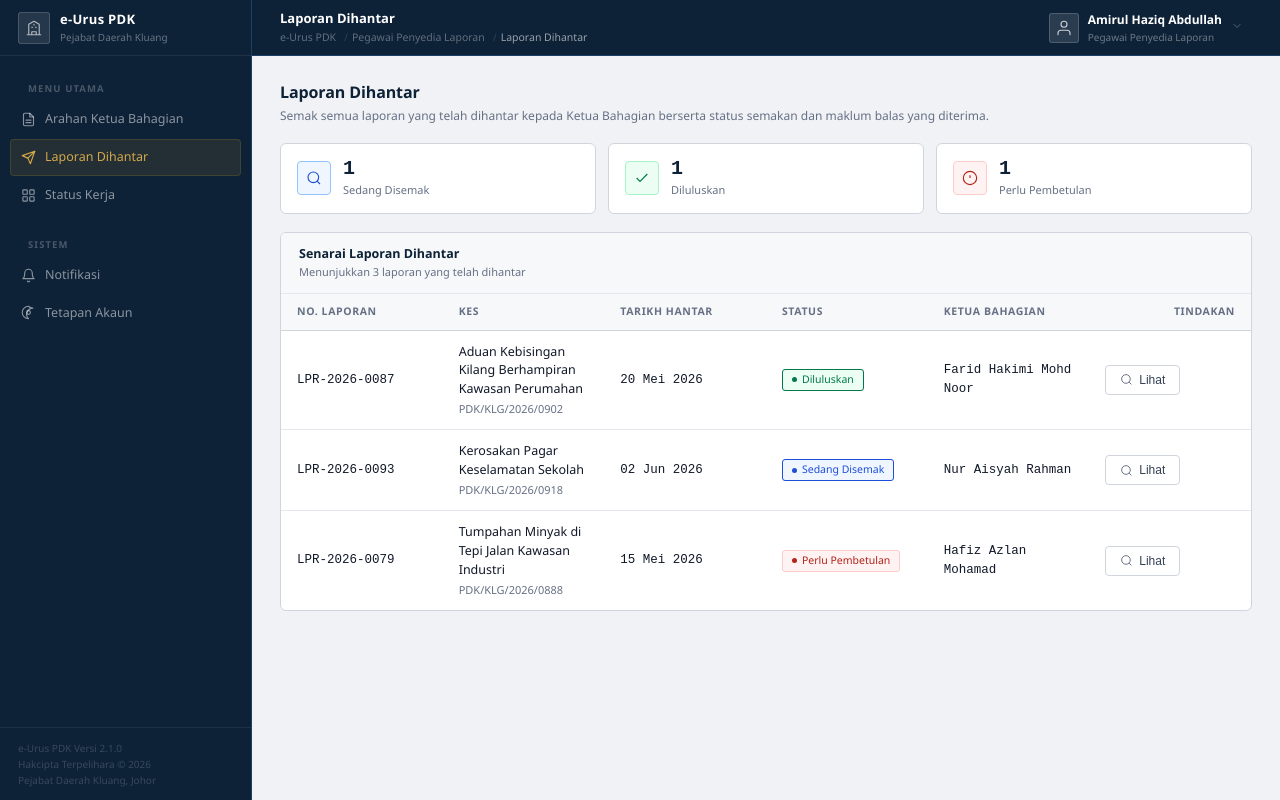
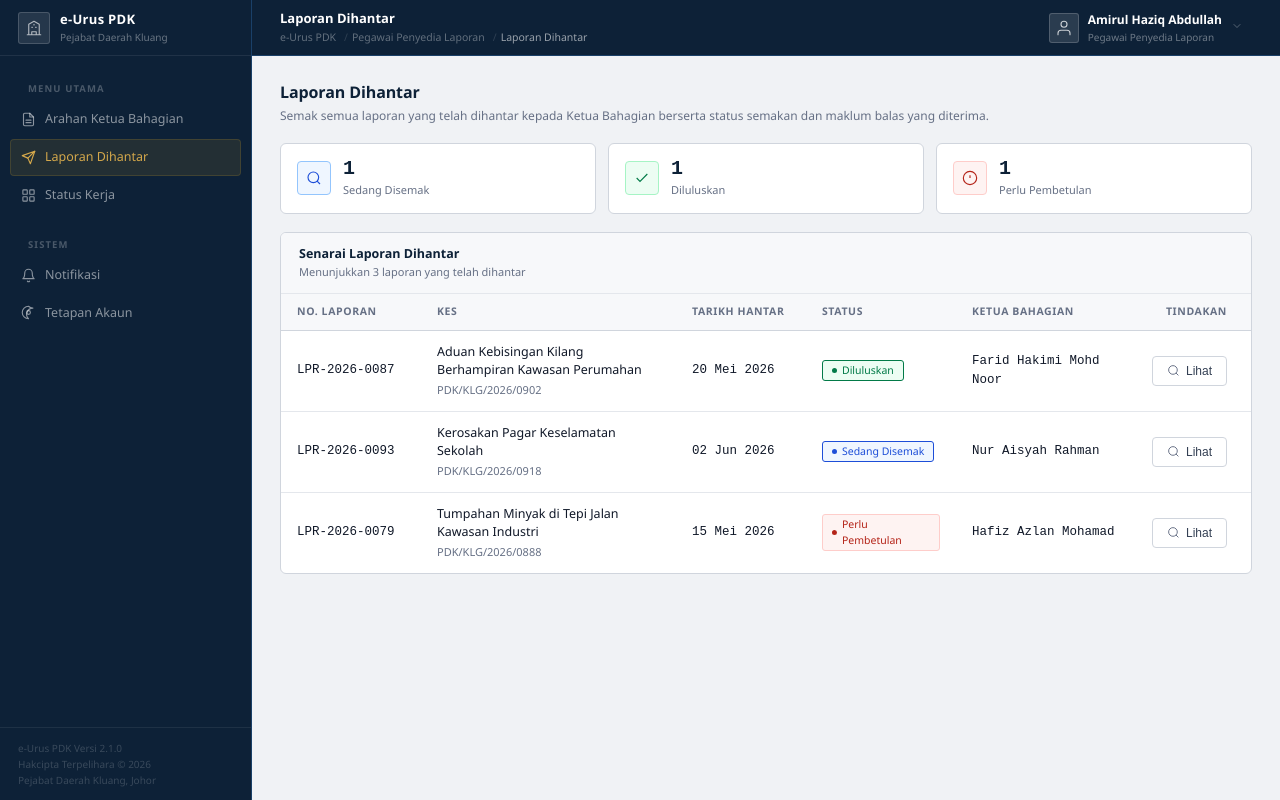
Before and after one commit to tirazman/TRIPLEA-SCSE2243-ADP-PROJECT1, a React (Vite) app in the folder frontend/: page /pegawai-penyedia/laporan-dihantar in a window 1280 px wide. Built offline with nearby package versions, Linux system fonts and the light colour scheme.

Commit message:
Update PPLLaporanDihantar

```diff
--- a/frontend/src/view/PegawaiPenyediaLaporan/PPLLaporanDihantar.jsx
+++ b/frontend/src/view/PegawaiPenyediaLaporan/PPLLaporanDihantar.jsx
@@ -147,7 +147,16 @@ export default function PPLLaporanDihantar() {
             </div>
           </div>
 
-          <table className="data-table">
+          {/* 📌 Ditambah style tableLayout auto dan colgroup bagi menetapkan ukuran lebar yang kemas */}
+          <table className="data-table" style={{ tableLayout: "auto" }}>
+            <colgroup>
+              <col style={{ width: "140px" }} />
+              <col />
+              <col style={{ width: "130px" }} />
+              <col style={{ width: "150px" }} />
+              <col style={{ width: "180px" }} />
+              <col style={{ width: "110px" }} />
+            </colgroup>
             <thead>
               <tr>
                 <th>No. Laporan</th>
@@ -155,7 +164,8 @@ export default function PPLLaporanDihantar() {
                 <th>Tarikh Hantar</th>
                 <th>Status</th>
                 <th>Ketua Bahagian</th>
-                <th style={{ textAlign: "right" }}>Tindakan</th>
+                {/* 📌 Diperbaiki tulisan header 'Tindakan' alignment-nya */}
+                <th style={{ textAlign: "right", paddingRight: "24px" }}>Tindakan</th>
               </tr>
             </thead>
             <tbody>
@@ -169,7 +179,9 @@ export default function PPLLaporanDihantar() {
                   <td className="td-date">{r.dateSubmitted}</td>
                   <td><ReportStatusBadge status={r.status} /></td>
                   <td className="td-date">{r.kbName}</td>
-                  <td style={{ textAlign: "right" }}>
+                  {/* 📌 Penjajaran butang 'Lihat' dilaraskan supaya selari di bawah teks tindakan */}
+                  <td style={{ paddingRight: "24px" }}>
+                    <div style={{ display: "flex", justifyContent: "flex-end" }}>
                       <button className="btn-secondary" onClick={() => setViewingReport(r)}>
                         <svg viewBox="0 0 24 24" fill="none" stroke="currentColor" strokeWidth="2.5">
                           <circle cx="11" cy="11" r="8" />
@@ -177,6 +189,7 @@ export default function PPLLaporanDihantar() {
                         </svg>
                         Lihat
                       </button>
+                    </div>
                   </td>
                 </tr>
               ))}
```
Lines whose indentation alone changed are shown as unchanged.
